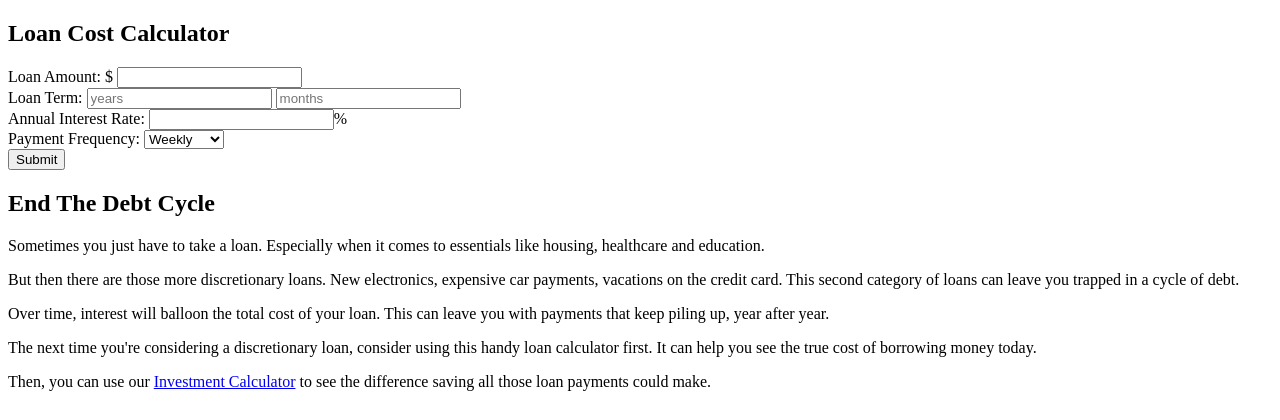
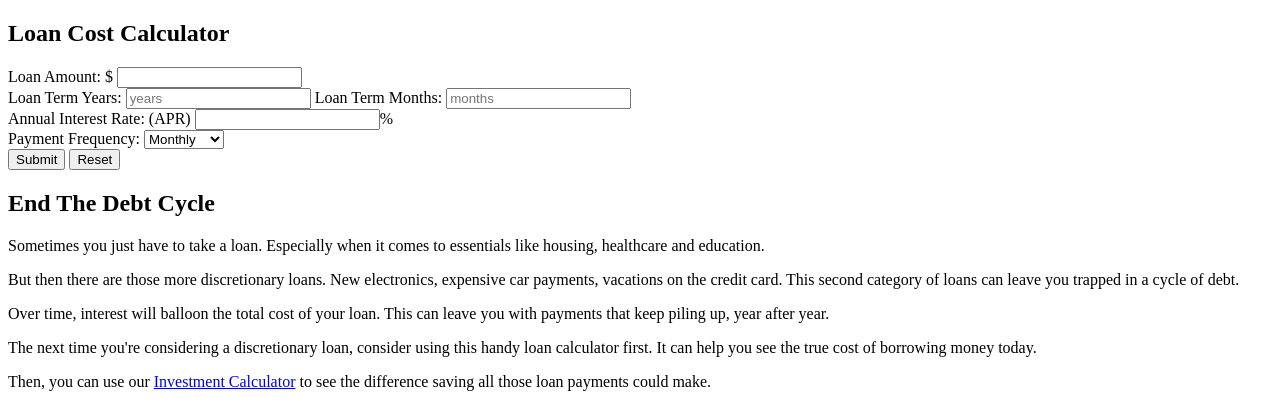
Before and after one commit to ThomBator/financial-calculators, a Flask app: page / in a window 1280 px wide. Shown: the top 420 px of the page. Run offline with Flask 2, Linux system fonts and the light colour scheme.

Commit message:
Added loan_calculator function  to views.py, tested form inputs in index.html and wrote necessary error checks for form in view.py.

```diff
--- a/fincalc/templates/base.html
+++ b/fincalc/templates/base.html
@@ -7,9 +7,29 @@
     <title>{% block title %}Home{% endblock%}</title>
 </head>
 <body>
+    <header>
+        {% for message in get_flashed_messages() %}
+        <div id="flash">
+            {{message}}
+            <button type="button" id="alert">
+                <span aria-hidden="true">&times;</span>
+            </button>
+
+        </div>
+        {% endfor %}
+    </header>
     <main>
         {% block content %}
         {% endblock %}
     </main>
+    <script>
+        const flash = document.getElementById('flash');
+        const alert = document.getElementById('alert');
+
+        alert.addEventListener('click', function closeAlert(event) {
+            flash.remove();
+        })
+    </script>
+
 </body>
 </html>
--- a/fincalc/templates/index.html
+++ b/fincalc/templates/index.html
@@ -3,29 +3,58 @@
 {% block title %}Loan Calculator{% endblock %}
 {% block content %}
 <section>
-    <form method="POST">
-        <h1>Loan Cost Calculator</h1>
-        <label for="loanAmount">Loan Amount: $</label>
-        <input type="number" id="loanAmount" name="loanAmount" required>
+    <!--
+        You might be wondering why there are two versions of the form here. I wanted the data to stay populated after a submit, but wanted the ability to reset the form easily. After a bit of Googling I found it would be easiest to implement with if statements. The approach of having two forms is easier as I have to write in fewer if statements.
+    -->
+    <form method="POST" id="loanForm">
+    <h1>Loan Cost Calculator</h1>
+    <label for="loanAmount">Loan Amount: $</label>
+    {% if SUBMIT == true %}
+        <input type="number" id="loanAmount" name="loanAmount" value="{{request.form['loanAmount']}}" step="0.1">
         <div>
-            <label for="loanTerm">Loan Term: </label>
+            <label for="loanTermYears">Loan Term Years: </label>
+            <input id="loanTerm" name="years" type="number" placeholder="years" value="{{request.form['years']}}">
+            <label for="loanTermMonths">Loan Term Months: </label>
+            <input id="loanTerm" name="months" type="number" placeholder="months" value="{{request.form['months']}}">
+        </div>
+        <label for="interestRate">Annual Interest Rate: (APR) </label>
+        <span><input type="number" id="interestRate" name="interestRate" step=".01"
+                value="{{request.form['interestRate']}}">%</span>
+        <br>
+        <label for="payFrequency">Payment Frequency: </label>
+        <select id="payFrequency" name="payFrequency" value="{{request.form['payFrequency']}}">
+            <option value="monthly" selected>Monthly</option>
+            <option value="bi-weekly">Bi-weekly</option>
+            <option value="weekly">Weekly</option>
+        </select>
+    {% else %}
+        <input type="number" id="loanAmount" name="loanAmount" step="0.1">
+        <div>
+            <label for="loanTermYears">Loan Term Years: </label>
             <input id="loanTerm" name="years" type="number" placeholder="years">
+            <label for="loanTermMonths">Loan Term Months: </label>
             <input id="loanTerm" name="months" type="number" placeholder="months">
         </div>
-        <label for="interestRate">Annual Interest Rate: </label>
-        <span><input type="number" id="interestRate" name="interestRate">%</span>
+        <label for="interestRate">Annual Interest Rate: (APR) </label>
+        <span><input type="number" id="interestRate" name="interestRate" step=".01"
+                >%</span>
         <br>
         <label for="payFrequency">Payment Frequency: </label>
         <select id="payFrequency" name="payFrequency">
+            <option value="monthly" selected>Monthly</option>
+            <option value="bi-weekly">Bi-weekly</option>
             <option value="weekly">Weekly</option>
-            <option value="bi-weekly">Bi-weekly</option>
-            <option value="monthly">Monthly</option>
         </select>
-        <br>
-        <button type="submit">Submit</button>
+    {% endif %}
 
 
+        <br>
+        <button type="submit" name="submit" value="submit">Submit</button>
+        <button type="submit" name="reset" value="reset">Reset</button>
     </form>
+    {%if LOAN_DETAILS and SUBMIT %}
+    Total Loan Cost: ${{LOAN_DETAILS.total_loan_cost}}
+    {% endif %}
 
 
 </section>
--- a/fincalc/views.py
+++ b/fincalc/views.py
@@ -1,7 +1,84 @@
+from pdb import post_mortem
 from flask import Blueprint, g, flash, redirect, render_template, request, url_for
 
 bp = Blueprint('views', __name__)
 
-@bp.route('/')
+@bp.route('/', methods=('GET','POST'))
 def index():
-    return render_template('index.html')
+    if request.method == 'POST':
+        error = None
+        if not request.form['loanAmount']:
+            error = "Loan amount is required"
+        elif not request.form['years'] and not request.form['months']:
+            error = "You must enter a minimum of 1 month or 1 year."
+        elif not request.form['interestRate']:
+            error = "Please enter your interest rate pecentage"
+        elif not request.form['payFrequency']:
+            error = "Please select your payment frequency"
+        if error is not None:
+            flash(error)
+            return redirect(url_for('views.index'))
+        else:
+            if float(request.form['loanAmount']) == 0:
+                error = "Your loan amount must be greater than 0."
+                flash(error)
+                return redirect(url_for('views.index'))
+            loan_amount = float(request.form['loanAmount'])
+            if float(request.form['interestRate']) == 0:
+                error = "Your interest rate not be equal to 0."
+                flash(error)
+                return redirect(url_for('views.index'))
+            else:
+                interest_rate = float(request.form['interestRate'])
+            if len(request.form['years']) == 0:
+                years = 0
+            else:
+                years = int(request.form['years'])
+            if len(request.form['months']) == 0:
+                months = 0
+            else:
+                months = int(request.form['months'])
+            pay_frequency = request.form['payFrequency']
+            if months == 0  and years == 0:
+                error = "You have entered 0 for both month and year. Please enter a value greater than 0 for at least one category."
+                flash(error)
+                return redirect(url_for('views.index'))
+            else:
+                total_months = (years * 12) + months
+                loan_details = loan_calculator(loan_amount, interest_rate, pay_frequency, total_months)
+                submit = True
+
+                if 'reset' in request.form:
+                    submit = False
+                print(submit)
+                return render_template('index.html', LOAN_DETAILS = loan_details, SUBMIT = submit)
+
+    return render_template('index.html', SUBMIT = False)
+
+
+def loan_calculator(loan_amount: float, interest_rate: float, pay_frequency: str, total_months: int) -> dict:
+    if pay_frequency == 'monthly':
+        period_interest = interest_rate / 1200
+        total_periods = total_months
+    elif pay_frequency == 'bi-weekly':
+        period_interest = interest_rate /2600
+        total_periods = (total_months / 12) * 26
+    else:
+        period_interest = interest_rate / 5200
+        total_periods = (total_months / 12) * 52
+
+
+    total_loan_cost = (
+        (loan_amount * period_interest * total_periods)
+        /(1-(pow(1+ period_interest, -total_periods)))
+    )
+
+    period_payment = round(total_loan_cost / total_periods, 2)
+    interest_paid = round(total_loan_cost - loan_amount,2)
+    total_loan_cost = round(total_loan_cost, 2)
+    total_loan_str = "{:.2f}".format(total_loan_cost)
+    period_payment_str = "{:.2f}".format(period_payment)
+    interest_paid_str =  "{:.2f}".format(interest_paid)
+
+    loan_details = {"total_loan_cost": total_loan_str, "period_payment": period_payment_str, "interest_paid": interest_paid_str, "period_type": pay_frequency}
+    return loan_details
```
